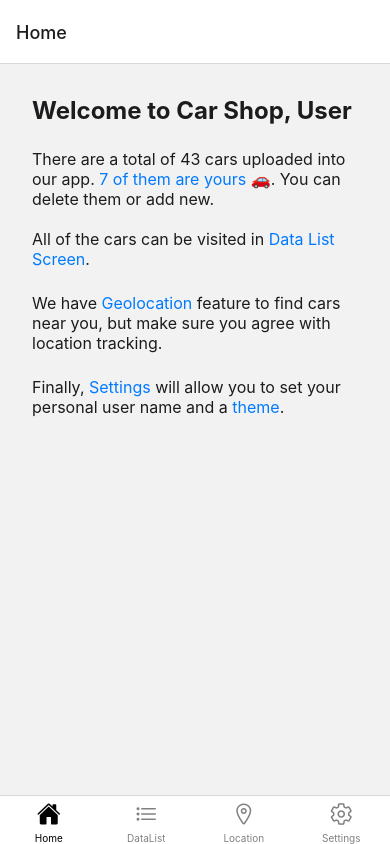
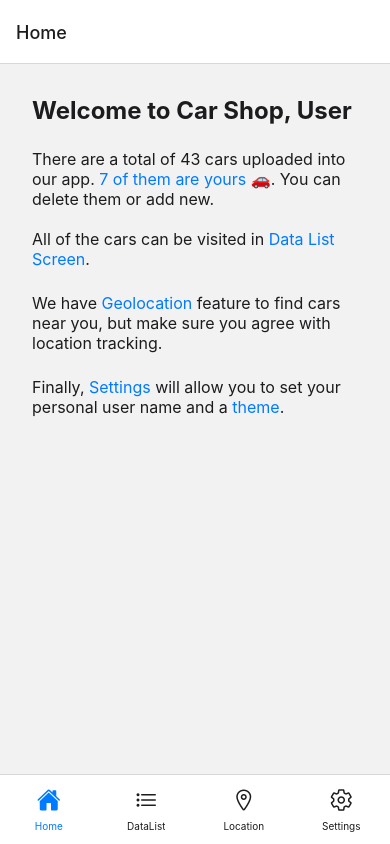
Before and after one commit to Vidassundk/rn-cli-carshop, a React Native app: screen /Home in a window 390 px wide. Built offline with nearby package versions, Linux system fonts and the light colour scheme; data requests are answered from the project's data file.

Commit message:
Navigator Lint and Style

```diff
--- a/src/navigation/AppNavigator.tsx
+++ b/src/navigation/AppNavigator.tsx
@@ -1,5 +1,9 @@
 import React from 'react';
-import {NavigationContainer, RouteProp} from '@react-navigation/native';
+import {
+  NavigationContainer,
+  RouteProp,
+  useNavigation,
+} from '@react-navigation/native';
 import {createBottomTabNavigator} from '@react-navigation/bottom-tabs';
 import {
   createStackNavigator,
@@ -41,45 +45,67 @@ const iconMap: Record<string, {focused: string; unfocused: string}> = {
 };
 
 const TabBarIcon = ({
-  route,
+  routeName,
   focused,
   color,
 }: {
-  route: RouteProp<RootTabParamList, keyof RootTabParamList>;
+  routeName: keyof RootTabParamList;
   focused: boolean;
   color: string;
 }) => {
-  const icons = iconMap[route.name];
+  const icons = iconMap[routeName];
   const iconName = focused ? icons.focused : icons.unfocused;
   return <Icon name={iconName} size={24} color={color} />;
 };
 
-type TabNavigatorProps = {
-  navigation: StackNavigationProp<RootStackParamList, 'Main'>;
+const createTabBarIcon =
+  (routeName: keyof RootTabParamList) =>
+  ({focused, color}: {focused: boolean; color: string}) =>
+    <TabBarIcon routeName={routeName} focused={focused} color={color} />;
+
+const useScreenOptions = ({
+  route,
+}: {
+  route: RouteProp<RootTabParamList, keyof RootTabParamList>;
+}) => {
+  const {colors} = useTheme();
+
+  return {
+    tabBarIcon: createTabBarIcon(route.name),
+    tabBarActiveTintColor: colors.primary,
+    tabBarInactiveTintColor: colors.text,
+    tabBarStyle: {
+      paddingBottom: 12,
+      paddingTop: 4,
+      backgroundColor: colors.card,
+      height: 70,
+    },
+  };
 };
 
-const TabNavigator = ({navigation}: TabNavigatorProps) => (
-  <Tab.Navigator
-    screenOptions={({route}) => ({
-      tabBarIcon: ({focused, color}) => (
-        <TabBarIcon route={route} focused={focused} color={color} />
-      ),
-      tabBarActiveTintColor: 'black',
-      tabBarInactiveTintColor: 'gray',
-    })}>
+const DataListHeaderRight = () => {
+  const navigation = useNavigation<StackNavigationProp<RootStackParamList>>();
+  return (
+    <FilterButton
+      title="Add New"
+      ghost
+      style={styles.addButton}
+      onPress={() => navigation.navigate('AddDataScreen')}
+    />
+  );
+};
+
+const DataListScreenOptions = {
+  headerRight: DataListHeaderRight,
+};
+
+const TabNavigator = () => (
+  <Tab.Navigator screenOptions={useScreenOptions}>
     <Tab.Screen name="Home" component={HomeScreen} />
     <Tab.Screen
       name="DataList"
       component={DataListScreen}
-      options={{
-        headerRight: () => (
-          <FilterButton
-            title="Add New"
-            ghost
-            style={styles.addButton}
-            onPress={() => navigation.navigate('AddDataScreen')} />
-        ),
-      }}
+      options={DataListScreenOptions}
     />
     <Tab.Screen name="Location" component={GeolocationScreen} />
     <Tab.Screen name="Settings" component={SettingsScreen} />
```
